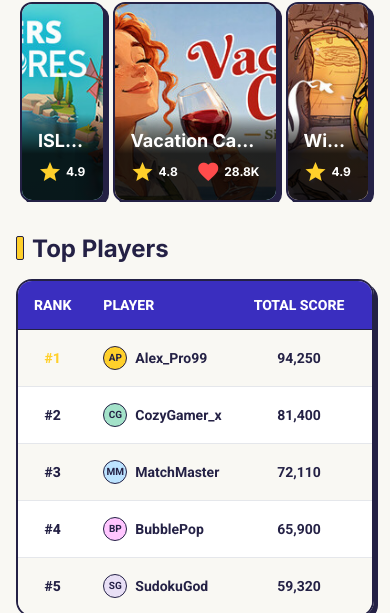
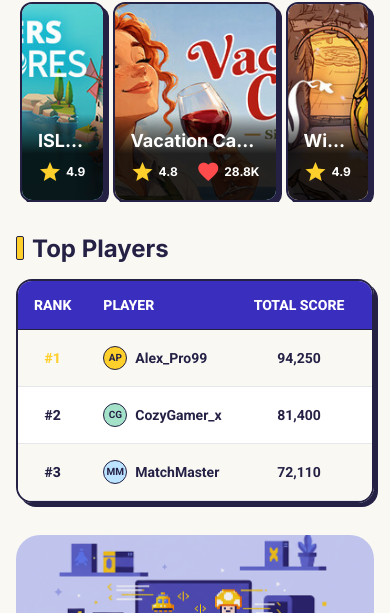
Before and after one commit to Tatynaae/minigames, a website built with webpack: page src/index.html in a window 390 px wide. Shown: the part 487-1100 px from the top of the page. Built offline with nearby package versions, Linux system fonts and the light colour scheme.

Commit message:
fix: best pl table responsive

```diff
--- a/src/components/leaderboard/leaderboard.scss
+++ b/src/components/leaderboard/leaderboard.scss
@@ -104,6 +104,12 @@
 
   &:nth-child(even) {
     background: $color-white;
+  }
+
+  &:nth-child(n + 4) {
+    @include mobile-down {
+      display: none;
+    }
   }
 }
 
--- a/src/components/leaderboard/leaderboard.ts
+++ b/src/components/leaderboard/leaderboard.ts
@@ -51,8 +51,15 @@ function renderRow(player: LeaderboardEntry, index: number): string {
   `;
 }
 
+function getMaxVisiblePlayers(): number {
+  const width = window.innerWidth;
+  if (width <= 768) return 3;
+  return 5;
+}
+
 export function createLeaderboard(): HTMLElement {
-  const players = leaderboardData.data as LeaderboardEntry[];
+  const maxVisible = getMaxVisiblePlayers();
+  const players = (leaderboardData.data as LeaderboardEntry[]).slice(0, maxVisible);
 
   const section = document.createElement('section');
   section.className = 'players-section';
```
